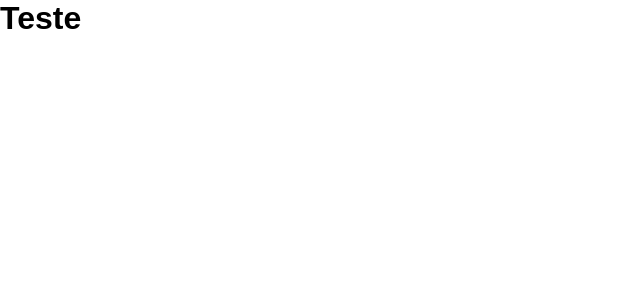
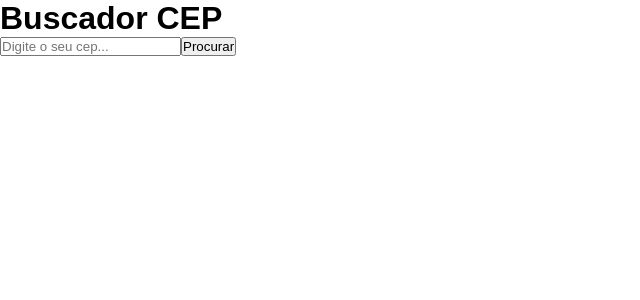
Before and after one commit to amandap10/cep, a React (Create React App) app: page / in a window 1280 px wide. Shown: the top 300 px of the page, without its empty margins (0-640 px from the left). Built offline with nearby package versions, Linux system fonts and the light colour scheme.

Commit message:
atualizações

```diff
--- a/package.json
+++ b/package.json
@@ -8,6 +8,7 @@
     "@testing-library/user-event": "^13.5.0",
     "react": "^18.2.0",
     "react-dom": "^18.2.0",
+    "react-icons": "^5.0.1",
     "react-scripts": "5.0.1",
     "web-vitals": "^2.1.4"
   },
--- a/src/App.js
+++ b/src/App.js
@@ -2,7 +2,20 @@
 function App() {
   return (
     <div className="container">
-    <h1>Teste</h1>
+      <h1 className="title">Buscador CEP</h1>
+
+      <div className="containerInput">
+        <input
+        type="text"
+        placeholder="Digite o seu cep..."
+        />
+
+        <button className="buttonSearch">
+          Procurar
+        </button>
+
+      </div>
+
     </div>
   );
 }
```
Also changed, not shown: src/index.css (line endings or trailing spaces), 1 other file (tests, documents, lock files or other folders).
